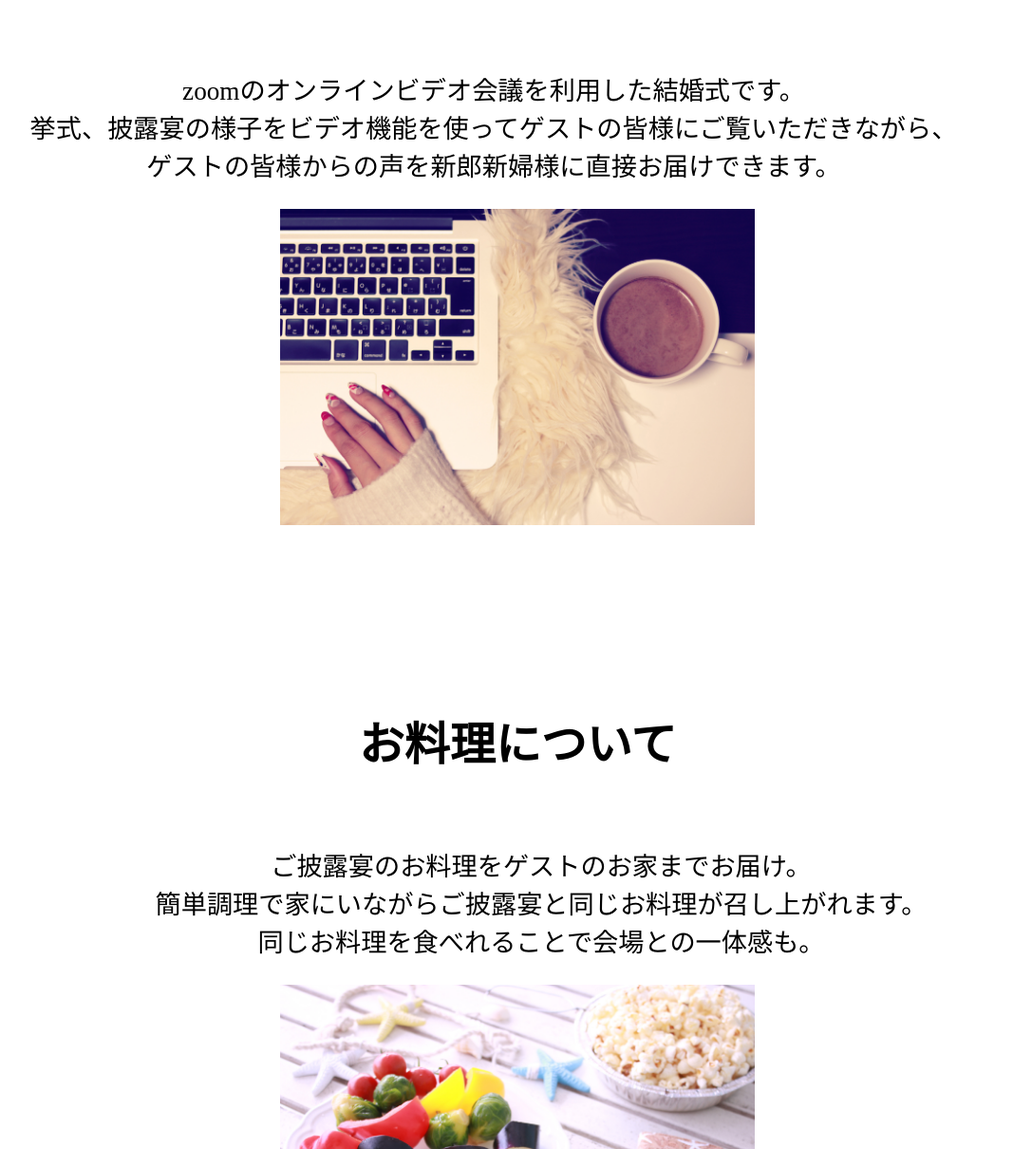
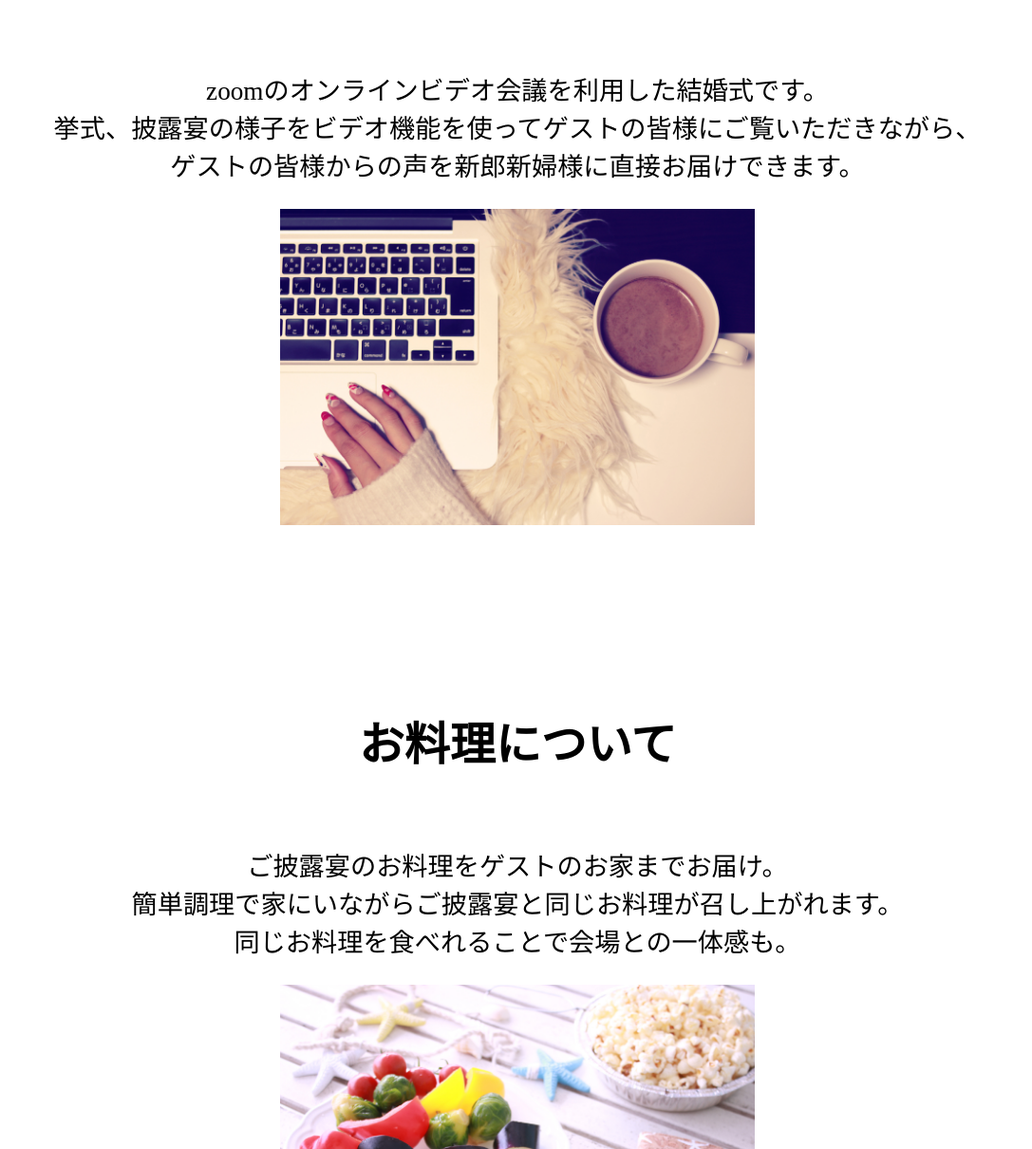
Before and after one commit to 14rep3/14rep3.github.io, a plain HTML site: page index.html in a window 1280 px wide. Shown: the part 332-1542 px from the top of the page at 95% size, without its empty margins (95-1182 px from the left). Drawn offline with Linux system fonts and the light colour scheme.

Commit message:
Update style.css

```diff
--- a/style.css
+++ b/style.css
@@ -48,6 +48,7 @@ h2{
 .zoom-text{
   font-size: 170%;
   margin-right: 50px;
+  margin-left: 50px;
   text-align: center;
 }
 
@@ -72,6 +73,7 @@ h2{
 
 .couse-text{
   font-size: 170%;
+  margin-right: 50px;
   margin-left: 50px;
   text-align: center;
 }
@@ -91,5 +93,6 @@ h2{
 .youtube-text{
   font-size: 170%;
   margin-right: 50px;
+  magin-left: 50px;
   text-align: center;
 }
```
